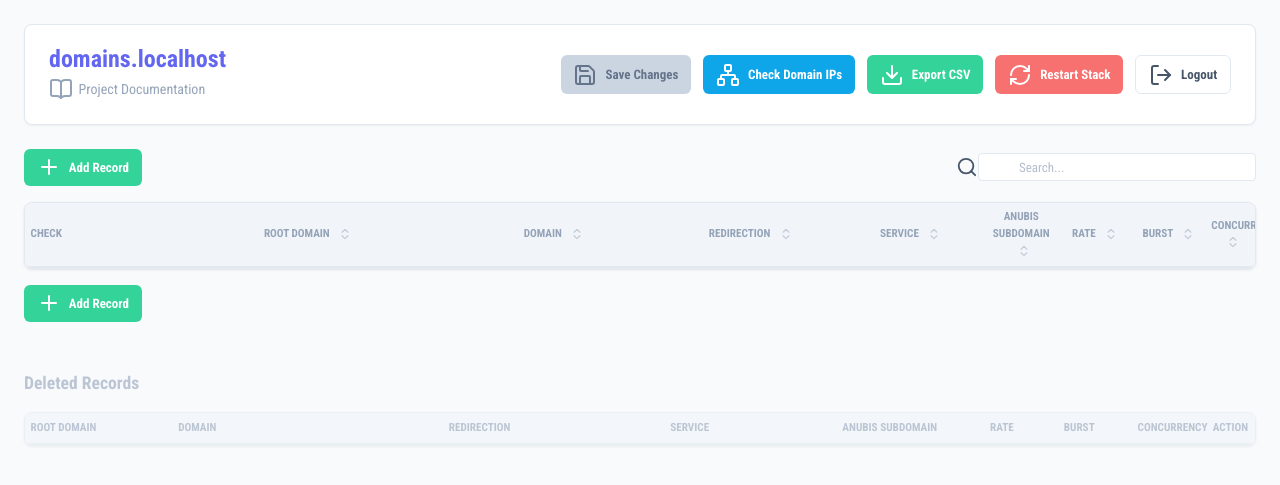
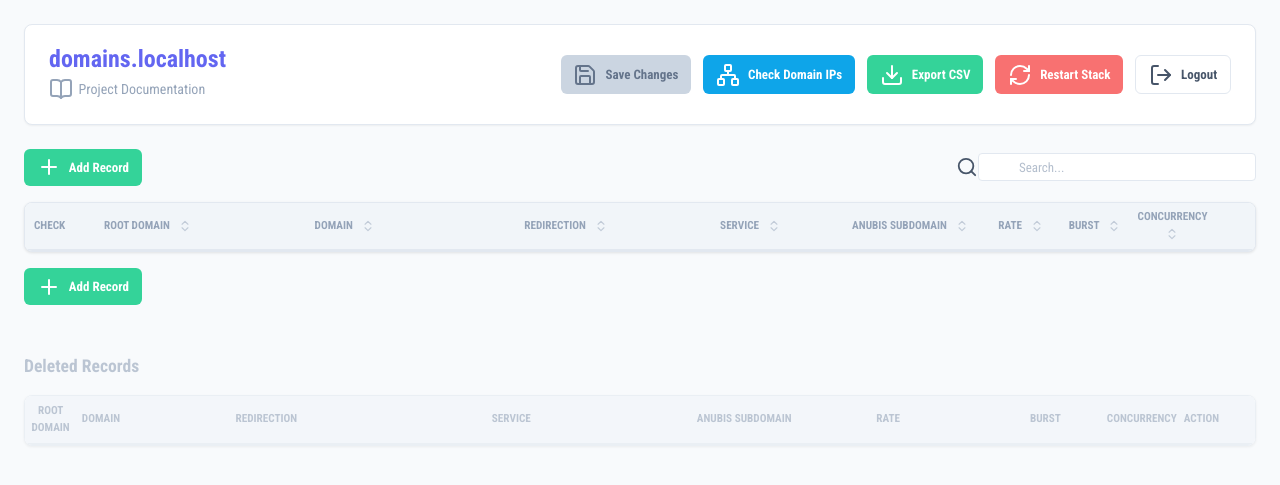
Before and after one commit to pinano/traefik-crowdsec-anubis-grafana, a Flask app: page / in a window 1280 px wide. Shown: the top 485 px of the page. Run offline with Flask 3, Linux system fonts and the light colour scheme; the visitor is signed in with stand-in values (Sample User, id 1); data that the repository does not hold is empty.

Commit message:
visual fixes

```diff
--- a/config/domain-manager/static/script.js
+++ b/config/domain-manager/static/script.js
@@ -373,15 +373,19 @@ document.addEventListener('DOMContentLoaded', () => {
                 .then(data => {
                     if (data.status === 'match') {
                         statusCell.innerHTML = '<i data-lucide="check-circle" style="color: #22c55e; width: 1.2rem; height: 1.2rem;"></i>';
+                        row.classList.remove('row-error'); // Remove error style if fixed
                     } else if (data.status === 'mismatch') {
-                        statusCell.innerHTML = `<i data-lucide="x-circle" style="color: #ef4444; width: 1.2rem; height: 1.2rem;" title="Expected: ${data.expected}, Actual: ${data.actual}"></i>`;
+                        statusCell.innerHTML = `<i data-lucide="x-circle" style="color: #7f1d1d; width: 1.2rem; height: 1.2rem;" title="Expected: ${data.expected}, Actual: ${data.actual}"></i>`;
+                        row.classList.add('row-error');
                     } else {
-                        statusCell.innerHTML = `<i data-lucide="alert-circle" style="color: #f59e0b; width: 1.2rem; height: 1.2rem;" title="${data.message}"></i>`;
+                        statusCell.innerHTML = `<i data-lucide="alert-circle" style="color: #7f1d1d; width: 1.2rem; height: 1.2rem;" title="${data.message}"></i>`;
+                        row.classList.add('row-error');
                     }
                     if (window.lucide) lucide.createIcons({ root: statusCell });
                 })
                 .catch(err => {
                     statusCell.innerHTML = '<i data-lucide="help-circle" style="color: #6b7280; width: 1.2rem; height: 1.2rem;"></i>';
+                    row.classList.remove('row-error');
                     if (window.lucide) lucide.createIcons({ root: statusCell });
                 });
         }
--- a/config/domain-manager/static/style.css
+++ b/config/domain-manager/static/style.css
@@ -234,38 +234,49 @@ td {
     z-index: 2;
 }
 
+.row-error {
+    background-color: #fca5a5 !important;
+    /* Striking Red */
+}
+
+.row-error input {
+    color: #450a0a !important;
+    /* Dark Red text for contrast */
+}
+
 #domains-body tr:focus-within {
     z-index: 10;
 }
 
 th:nth-child(1),
 td:nth-child(1) {
-    width: 12%;
+    width: 4%;
+    text-align: center;
 }
 
 th:nth-child(2),
 td:nth-child(2) {
-    width: 22%;
+    width: 12%;
 }
 
 th:nth-child(3),
 td:nth-child(3) {
-    width: 18%;
+    width: 20%;
 }
 
 th:nth-child(4),
 td:nth-child(4) {
-    width: 14%;
+    width: 16%;
 }
 
 th:nth-child(5),
 td:nth-child(5) {
-    width: 12%;
+    width: 14%;
 }
 
 th:nth-child(6),
 td:nth-child(6) {
-    width: 6%;
+    width: 12%;
 }
 
 th:nth-child(7),
@@ -280,6 +291,11 @@ td:nth-child(8) {
 
 th:nth-child(9),
 td:nth-child(9) {
+    width: 6%;
+}
+
+th:nth-child(10),
+td:nth-child(10) {
     width: 4%;
     text-align: center;
 }
```
